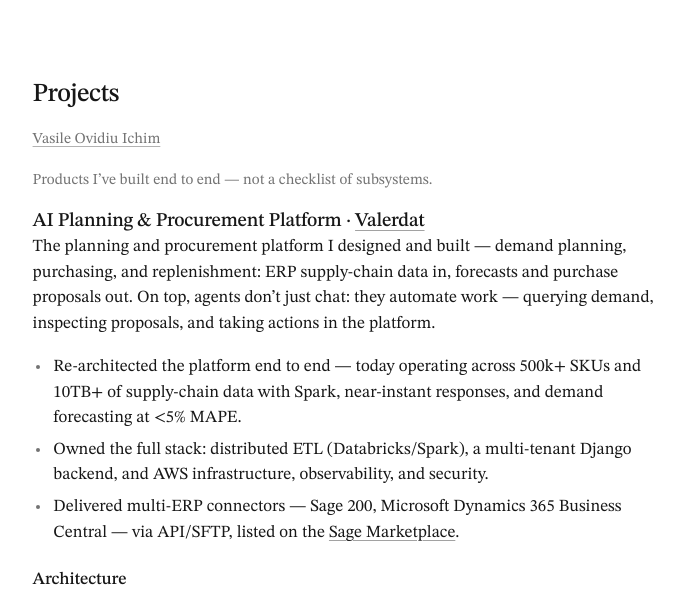
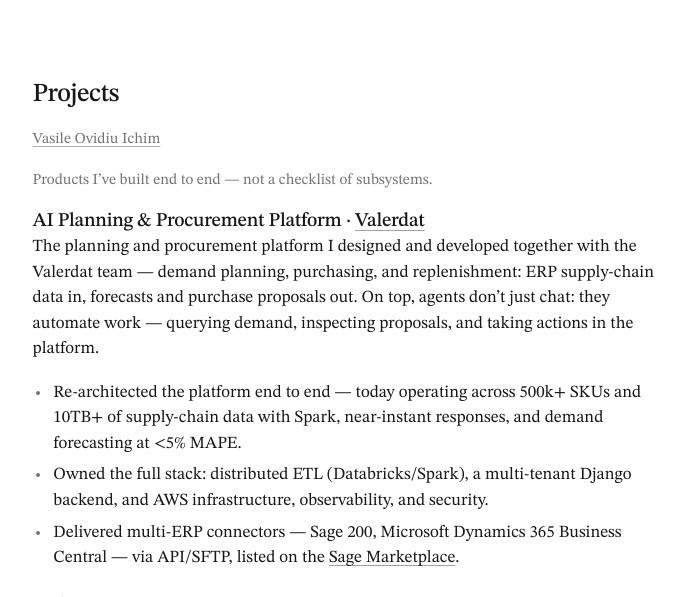
Before and after one commit to zabbix-byte/cv, a Django app: page /projects/ in a window 1280 px wide. Shown: the top 597 px of the page, without its empty margins (294-979 px from the left). Run offline with Django 5.2, Linux system fonts and the light colour scheme; some web fonts are replaced.

Commit message:
feat: Update Valerdat project description for clarity
- Revised the project description in projects.html to better reflect collaboration with the Valerdat team, enhancing clarity regarding the platform's capabilities in demand planning and procurement.

```diff
--- a/services/pdf_service.py
+++ b/services/pdf_service.py
@@ -220,7 +220,7 @@ class CVPDFGenerator:
             "Coding for over 13 years — seven of them professionally."
         )
         text2 = (
-            "Founding engineer at <b>Valerdat</b>, built the core platform from the ground up "
+            "Founding engineer at <b>Valerdat</b>, designed and developed the core platform together with the team "
             "before becoming CTO — operating across <b>500k+ SKUs</b> and <b>10TB+</b> of "
             "supply-chain data, with demand forecasting at &lt;5% MAPE. Hands-on daily. "
             "Previously at <b>Inditex</b> and <b>IBM</b>."
--- a/templates/pages/home.html
+++ b/templates/pages/home.html
@@ -13,7 +13,7 @@
   </p>
 
   <p>
-    As a founding engineer at <a href="https://valerdat.com" target="_blank" rel="noopener">Valerdat</a>, I built the core platform from the ground up before transitioning into the CTO role. Previously, I worked at Inditex and IBM. Today, my work sits at the intersection of technology and product, remaining hands-on in daily software development.
+    As a founding engineer at <a href="https://valerdat.com" target="_blank" rel="noopener">Valerdat</a>, I designed and developed the core platform together with the team and grew into the CTO role. Previously, I worked at Inditex and IBM. Today, my work sits at the intersection of technology and product, remaining hands-on in daily software development.
   </p>
 
   <p>Some of my work includes:</p>
--- a/templates/pages/projects.html
+++ b/templates/pages/projects.html
@@ -13,7 +13,7 @@
   <section class="role" id="valerdat">
     <h2 class="role-title">AI Planning &amp; Procurement Platform · <a href="https://valerdat.com" target="_blank" rel="noopener">Valerdat</a></h2>
     <p>
-      The planning and procurement platform I designed and built — demand planning, purchasing, and replenishment: ERP supply-chain data in, forecasts and purchase proposals out. On top, agents don’t just chat: they automate work — querying demand, inspecting proposals, and taking actions in the platform.
+      The planning and procurement platform I designed and developed together with the Valerdat team — demand planning, purchasing, and replenishment: ERP supply-chain data in, forecasts and purchase proposals out. On top, agents don’t just chat: they automate work — querying demand, inspecting proposals, and taking actions in the platform.
     </p>
     <ul>
       <li>Re-architected the platform end to end — today operating across 500k+ SKUs and 10TB+ of supply-chain data with Spark, near-instant responses, and demand forecasting at &lt;5% MAPE.</li>
```
